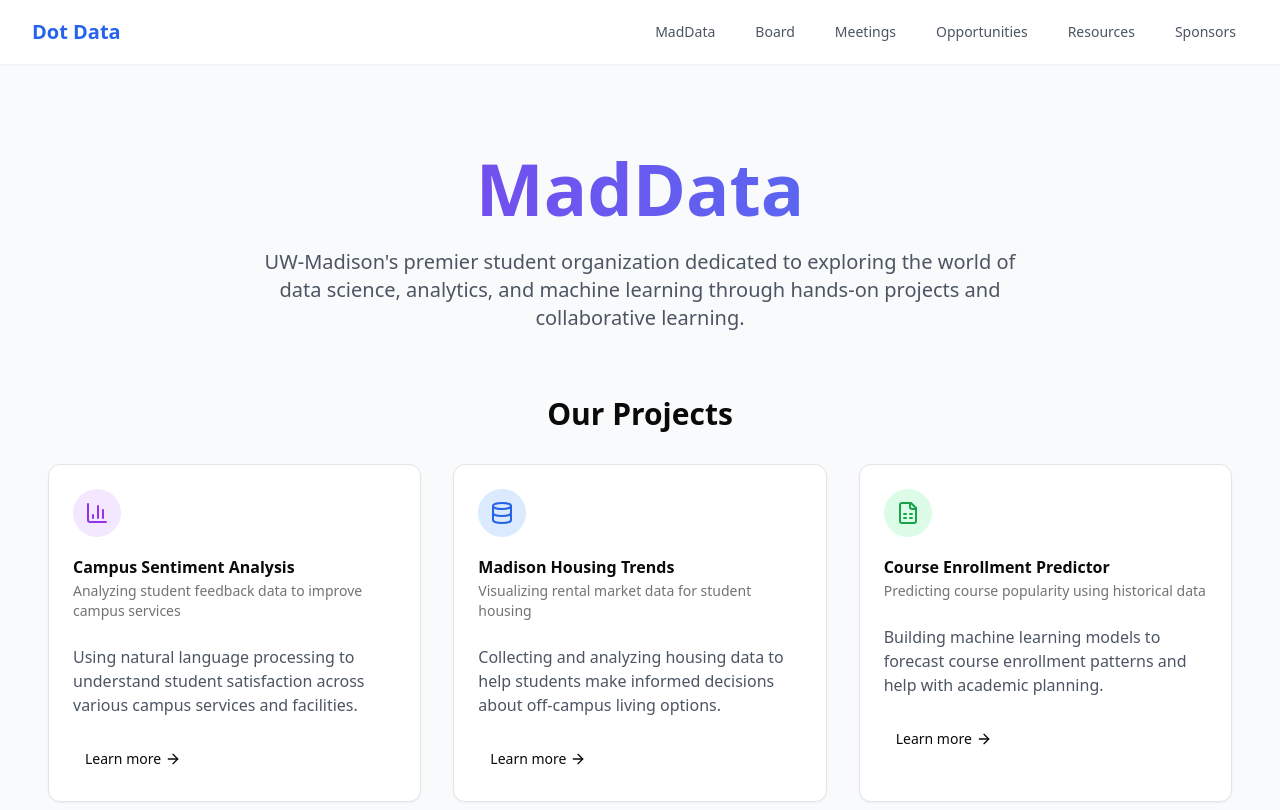
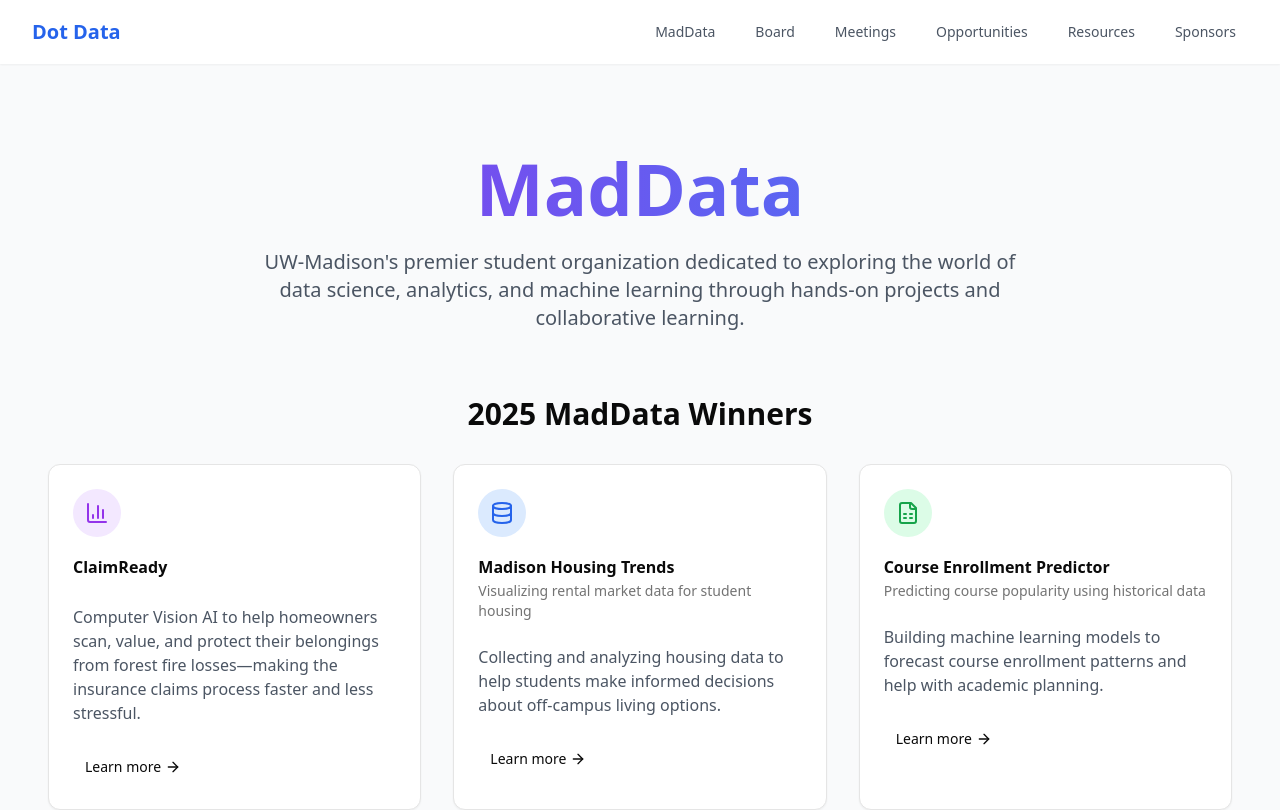
Before and after one commit to ssfb1430/dot-data-site, a React (Vite) app: page /maddata in a window 1280 px wide. Shown: the top 810 px of the page. Built offline with nearby package versions, Linux system fonts and the light colour scheme.

Commit message:
Update maddata-page.tsx

```diff
--- a/src/pages/maddata-page.tsx
+++ b/src/pages/maddata-page.tsx
@@ -20,7 +20,7 @@ export default function MadDataPage() {
 
         {/* Projects/Datasets Section */}
         <section>
-          <h2 className="text-3xl font-bold mb-8 text-center">Our Projects</h2>
+          <h2 className="text-3xl font-bold mb-8 text-center">2025 MadData Winners</h2>
 
           <div className="grid grid-cols-1 md:grid-cols-2 lg:grid-cols-3 gap-8">
             {/* Project Card 1 */}
@@ -29,19 +29,21 @@ export default function MadDataPage() {
                 <div className="bg-purple-100 p-3 rounded-full w-fit mb-4">
                   <BarChart3 className="h-6 w-6 text-purple-600" />
                 </div>
-                <CardTitle>Campus Sentiment Analysis</CardTitle>
-                <CardDescription>Analyzing student feedback data to improve campus services</CardDescription>
+                <CardTitle>ClaimReady</CardTitle>
+                <CardDescription></CardDescription>
               </CardHeader>
               <CardContent>
                 <p className="text-gray-600">
-                  Using natural language processing to understand student satisfaction across various campus services
-                  and facilities.
+                  Computer Vision AI to help homeowners scan, value, and protect their belongings
+                  from forest fire losses—making the insurance claims process faster and less stressful.
                 </p>
               </CardContent>
               <CardFooter>
+                <a href="https://devpost.com/software/claimready?_gl=1*i70yaq*_gcl_au*MTc2MDUxODY0MC4xNzUyOTQxNTc5*_ga*MTAxMjU0MjAwOS4xNzA3NDA0MTg3*_ga_0YHJK3Y10M*czE3NTMwNzIyNTEkbzckZzEkdDE3NTMwNzI0MzkkajI5JGwwJGgw" target="_blank" rel="noopener noreferrer">
                 <Button variant="ghost" className="gap-1">
-                  Learn more <ArrowRight className="h-4 w-4" />
+                Learn more <ArrowRight className="h-4 w-4" />
                 </Button>
+                </a>
               </CardFooter>
             </Card>
 
```
